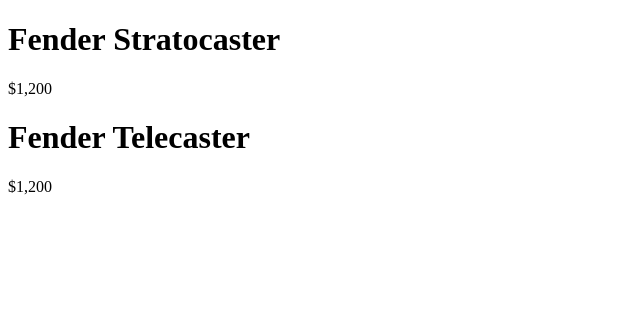
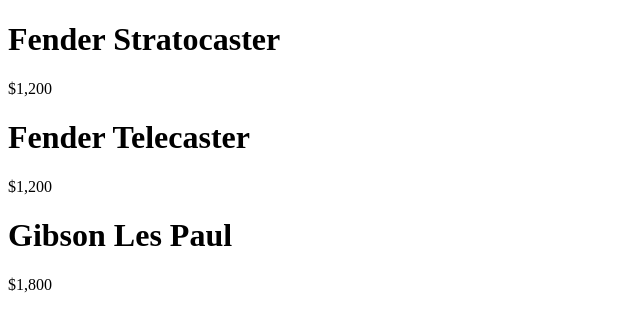
Before and after one commit to RicoRF/Lab---Git-Branches, a plain HTML site: page products.html in a window 1280 px wide. Shown: the whole page, without its empty margins (0-640 px from the left). Drawn offline with Linux system fonts and the light colour scheme.

Commit message:
Gibson Les Paul Added

```diff
--- a/products.html
+++ b/products.html
@@ -11,5 +11,8 @@
 <h1>Fender Telecaster</h1>
 <p>$1,200</p>
 
+<h1>Gibson Les Paul</h1>
+<p>$1,800</p>
+
 </body>
 </html>
```
